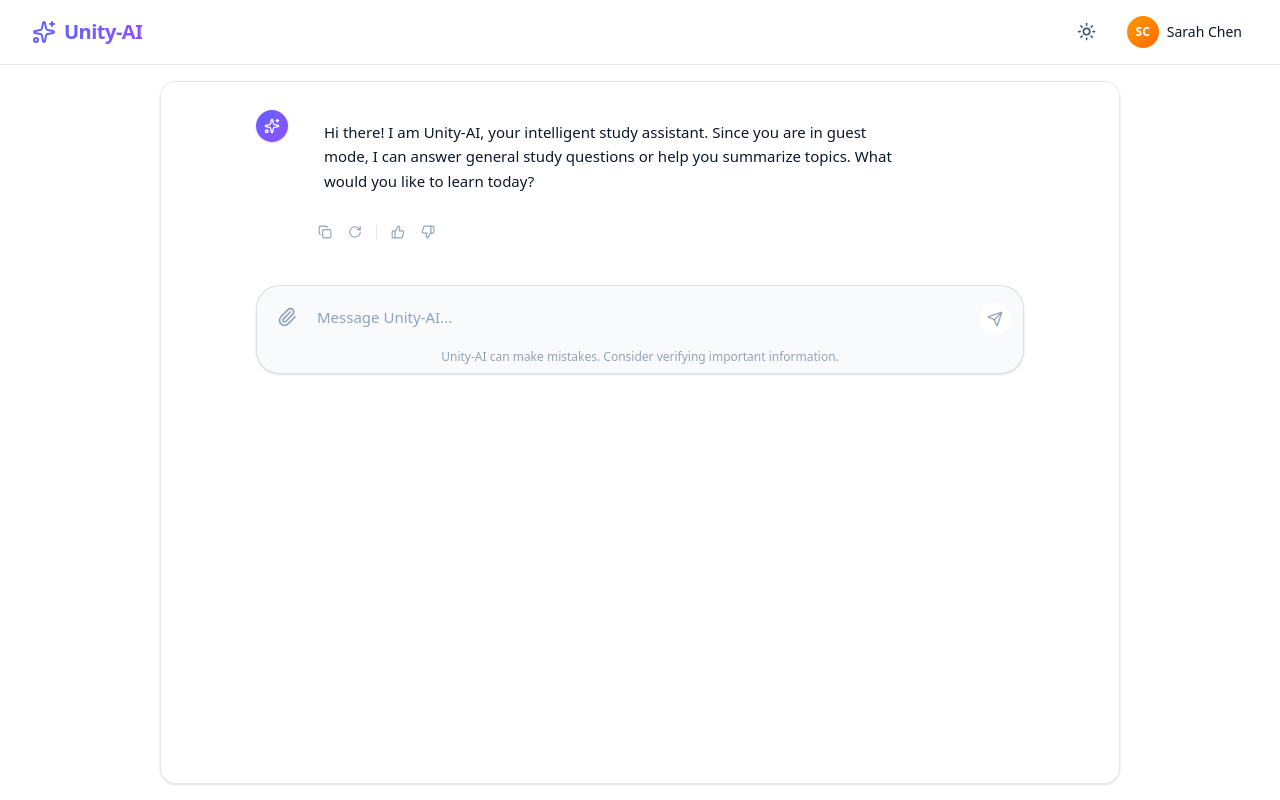
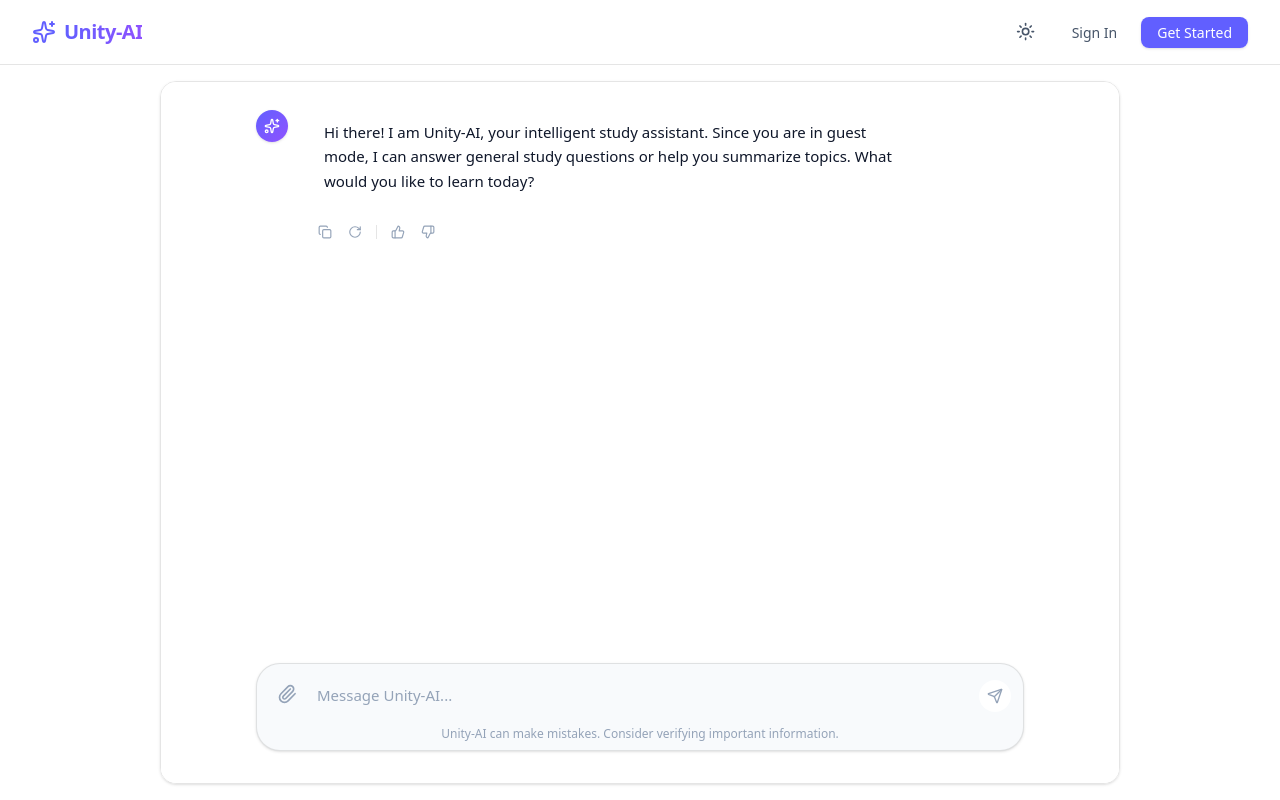
Before and after one commit to Antizer17/Unity-Ai, a Next.js app in the folder frontend/: page /chat in a window 1280 px wide. Built offline with nearby package versions, Linux system fonts and the light colour scheme.

Commit message:
Fix guest chat layout and hide user profile for guests

```diff
--- a/frontend/src/app/chat/page.tsx
+++ b/frontend/src/app/chat/page.tsx
@@ -48,7 +48,7 @@ export default function GuestChatPage() {
 
   return (
     <div className="min-h-screen flex flex-col bg-[var(--bg-primary)]">
-      <Navbar />
+      <Navbar isGuest={true} />
       <main className="flex-1 w-full max-w-5xl mx-auto flex flex-col overflow-hidden pt-4 pb-4 px-4 sm:px-6 lg:px-8">
         <div className="flex-1 rounded-2xl border border-[var(--border-color)] overflow-hidden shadow-sm flex flex-col">
           <ChatPanel
--- a/frontend/src/components/layout/navbar.tsx
+++ b/frontend/src/components/layout/navbar.tsx
@@ -18,7 +18,7 @@ import { cn } from '@/lib/utils';
 import { mockUser } from '@/lib/mock-data';
 import { ThemeToggle } from './theme-toggle';
 
-export function Navbar() {
+export function Navbar({ isGuest = false }: { isGuest?: boolean }) {
   const [mobileOpen, setMobileOpen] = useState(false);
   const [profileOpen, setProfileOpen] = useState(false);
   const profileRef = useRef<HTMLDivElement>(null);
@@ -61,7 +61,8 @@ export function Navbar() {
           <div className="flex items-center gap-2 md:gap-4">
             <ThemeToggle />
 
-            {/* Desktop Profile */}
+            {/* Desktop Profile or Guest Actions */}
+            {!isGuest ? (
               <div className="hidden md:block relative" ref={profileRef}>
                 <button
                   id="navbar-profile-btn"
@@ -107,6 +108,16 @@ export function Navbar() {
                   )}
                 </AnimatePresence>
               </div>
+            ) : (
+              <div className="hidden md:flex items-center gap-3">
+                <Link href="/login">
+                  <span className="text-sm font-medium hover:text-[var(--text-primary)] text-[var(--text-secondary)] px-3 transition-colors">Sign In</span>
+                </Link>
+                <Link href="/register">
+                  <span className="px-4 py-1.5 text-sm font-medium bg-indigo-500 text-white rounded-lg hover:bg-indigo-600 transition-colors shadow-sm">Get Started</span>
+                </Link>
+              </div>
+            )}
 
             {/* Mobile Hamburger */}
             <button
@@ -142,6 +153,7 @@ export function Navbar() {
                   {link.label}
                 </Link>
               ))}
+              {!isGuest ? (
                 <div className="pt-3 mt-3 border-t border-[var(--border-color)]">
                   <div className="flex items-center gap-3 px-3 py-2">
                     <Avatar name={mockUser.name} size="sm" />
@@ -151,6 +163,12 @@ export function Navbar() {
                     </div>
                   </div>
                 </div>
+              ) : (
+                <div className="pt-3 mt-3 border-t border-[var(--border-color)] flex flex-col gap-3 px-3 pb-2">
+                  <Link href="/login" onClick={() => setMobileOpen(false)} className="text-sm font-medium text-[var(--text-primary)]">Sign In</Link>
+                  <Link href="/register" onClick={() => setMobileOpen(false)} className="text-sm font-medium text-indigo-500">Get Started</Link>
+                </div>
+              )}
             </div>
           </motion.div>
         )}
--- a/frontend/src/components/lecture/chat-panel.tsx
+++ b/frontend/src/components/lecture/chat-panel.tsx
@@ -86,7 +86,7 @@ export function ChatPanel({
   };
 
   return (
-    <div id={id} className="flex flex-col h-full bg-[var(--bg-primary)]">
+    <div id={id} className="flex flex-col flex-1 h-full w-full bg-[var(--bg-primary)]">
       {/* Messages Feed */}
       <div
         ref={scrollRef}
```
Lines whose indentation alone changed are shown as unchanged.
